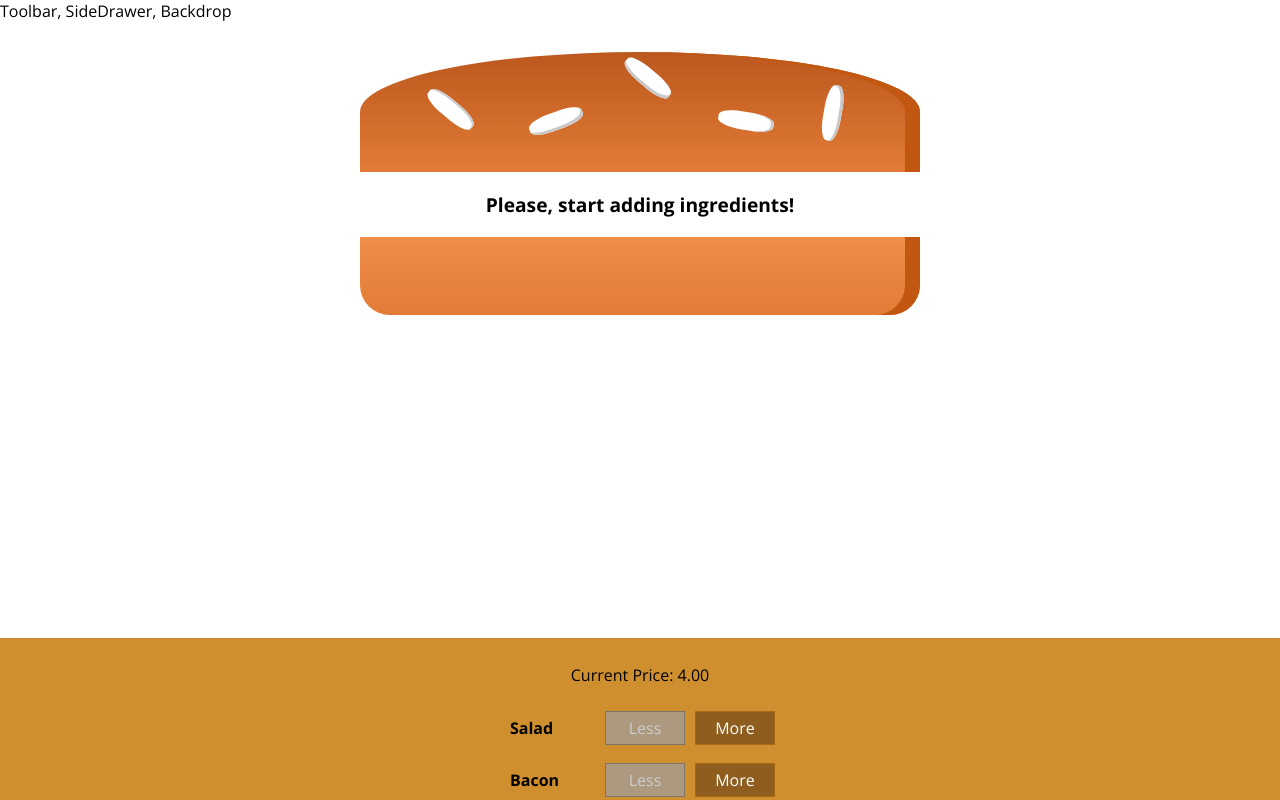
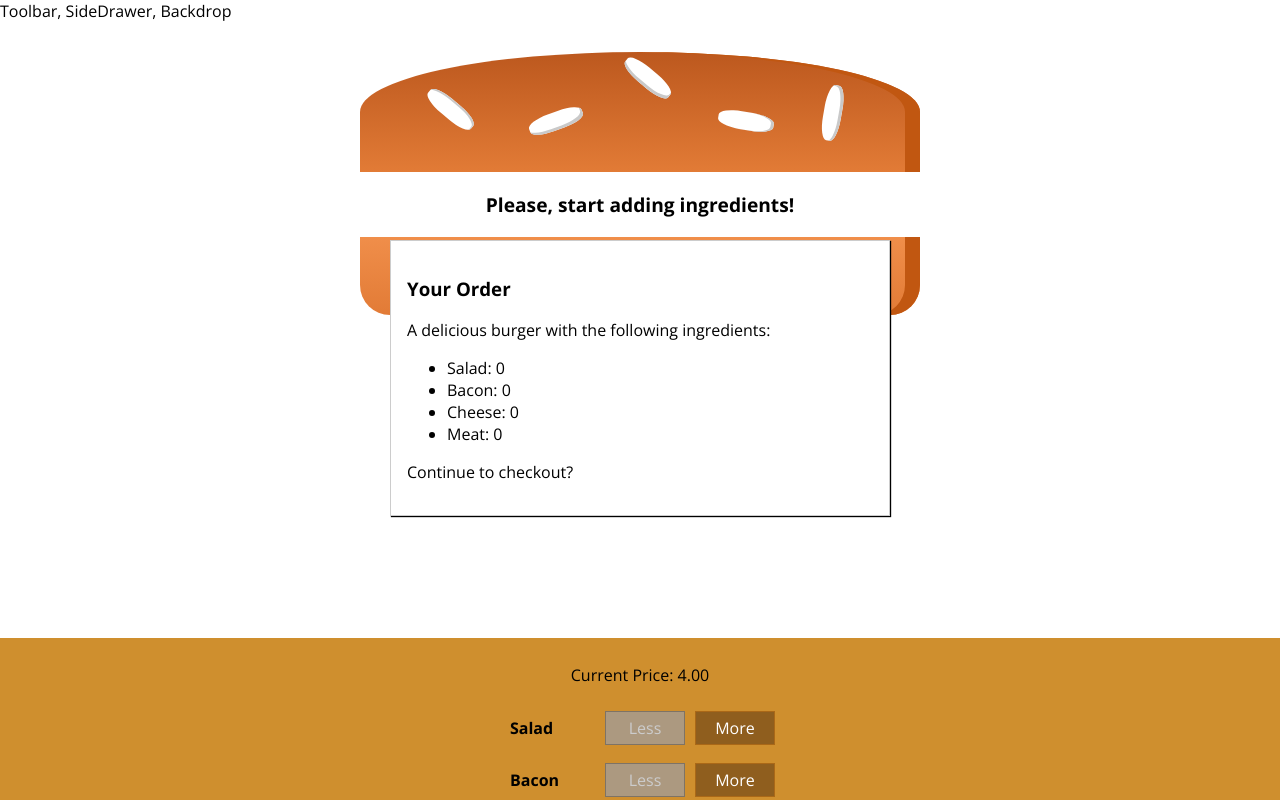
Before and after one commit to yb74/React-Burger-Builder-App, a React app: page / in a window 1280 px wide. Shown: the top 800 px of the page. Built offline with nearby package versions, Linux system fonts and the light colour scheme.

Commit message:
Adding a modal which displays the ingredients summary. nb: Problem with removing ingredients: sometimes the burger preview add ingredients when we remove them.

```diff
--- /dev/null
+++ b/src/components/Burger/OrderSummary/OrderSummary.js
@@ -0,0 +1,27 @@
+import React from 'react';
+
+import Auxiliary from '../../../hoc/Auxiliary'
+
+const orderSummaru = (props) => {
+
+    const ingredientSummary = Object.keys(props.ingredients)
+        .map(igKey => {
+            return (
+                <li key={igKey}>
+                    <span style={{textTransform: 'capitalize'}}>{igKey}</span>: {props.ingredients[igKey]}
+                </li>
+            )
+        });
+    return (
+        <Auxiliary>
+            <h3>Your Order</h3>
+            <p>A delicious burger with the following ingredients:</p>
+            <ul>
+                {ingredientSummary}
+            </ul>
+            <p>Continue to checkout?</p>
+        </Auxiliary>
+    );
+};
+
+export default orderSummaru;
--- /dev/null
+++ b/src/components/UI/Modal/Modal.js
@@ -0,0 +1,11 @@
+import React from 'react';
+
+import classes from './Modal.module.css';
+
+const modal = (props) => (
+    <div className={classes.Modal}>
+        {props.children}
+    </div>
+);
+
+export default modal;
--- /dev/null
+++ b/src/components/UI/Modal/Modal.module.css
@@ -0,0 +1,20 @@
+.Modal {
+    position: fixed;
+    z-index: 500;
+    background-color: white;
+    width: 70%;
+    border: 1px solid #ccc;
+    box-shadow: 1px 1px 1px black;
+    padding: 16px;
+    left: 15%;
+    top: 30%;
+    box-sizing: border-box;
+    transition: all 0.3s ease-out;
+}
+
+@media (min-width: 600px) {
+    .Modal {
+        width: 500px;
+        left: calc(50% - 250px);
+    }
+}
--- a/src/containers/BurgerBuilder/BurgerBuilder.js
+++ b/src/containers/BurgerBuilder/BurgerBuilder.js
@@ -2,14 +2,16 @@
 
 import Auxiliary from '../../hoc/Auxiliary';
 import Burger from '../../components/Burger/Burger';
-import BuildControls from '../../components/Burger/BuildControls/BuildControls'
+import BuildControls from '../../components/Burger/BuildControls/BuildControls';
+import Modal from '../../components/UI/Modal/Modal';
+import OrderSummary from '../../components/Burger/OrderSummary/OrderSummary'
 
 const INGREDIENT_PRICES = {
     salad: 0.5,
     cheese: 0.4,
     meat: 1.3,
     bacon: 0.7
-}
+};
 
 class BurgerBuilder extends Component {
     // constructor(props) {
@@ -26,7 +28,7 @@
         },
         totalPrice: 4,
         purchasable: false
-    }
+    };
 
     updatePurchaseState(ingredients) {
         const sum = Object.keys(ingredients)
@@ -37,7 +39,7 @@
                 return sum + el;
             }, 0);
         this.setState({purchasable: sum > 0})
-    }
+    };
 
     addIngredientHandler = (type) => {
         const oldCount = this.state.ingredients[type];
@@ -51,7 +53,7 @@
         const newPrice = oldPrice + priceAddition;
         this.setState({totalPrice: newPrice, ingredients: updatedIngredients});
         this.updatePurchaseState(updatedIngredients);
-    }
+    };
 
     removeIngredientHandler = (type) => {
         const oldCount = this.state.ingredients[type];
@@ -68,7 +70,7 @@
         const newPrice = oldPrice - priceDeduction;
         this.setState({totalPrice: newPrice, ingredients: updatedIngredients});
         this.updatePurchaseState(updatedIngredients);
-    }
+    };
 
     render() {
         const disabledInfo = {
@@ -80,6 +82,9 @@
         // {salad: true, meat: false, ...}
         return(
             <Auxiliary>
+                <Modal>
+                    <OrderSummary ingredients={this.state.ingredients}/>
+                </Modal>
                 <Burger ingredients={this.state.ingredients}/>
                 <BuildControls
                 ingredientAdded={this.addIngredientHandler}
```
Also changed, not shown: src/components/UI/Backdrop/Backdrop.js (added).
